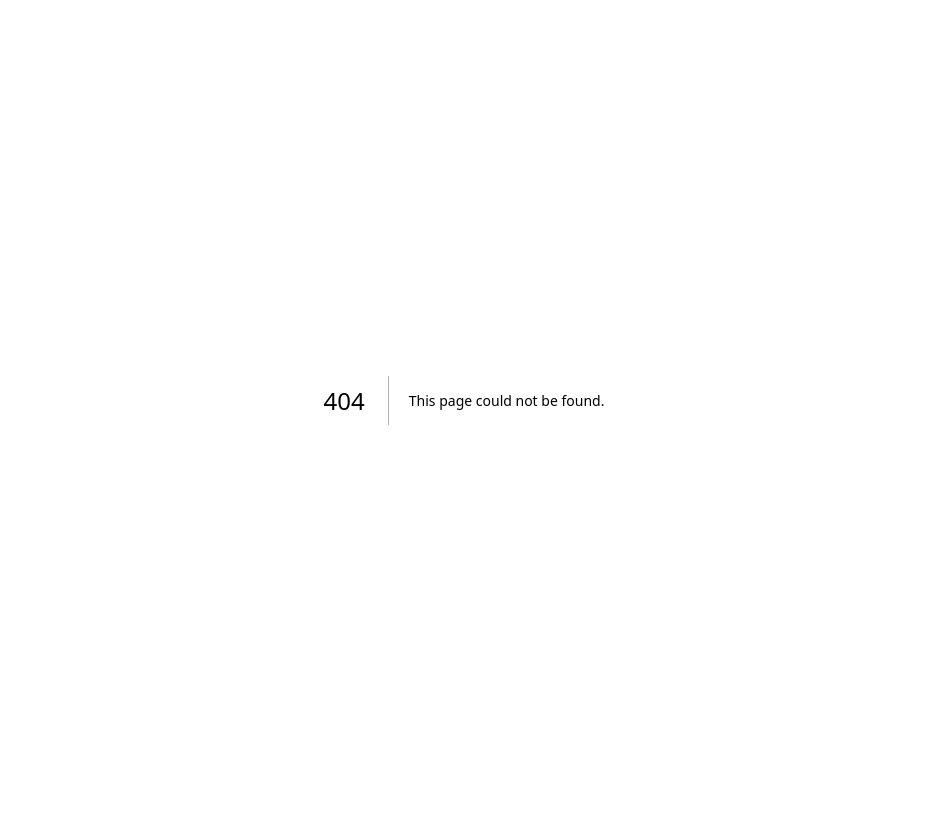
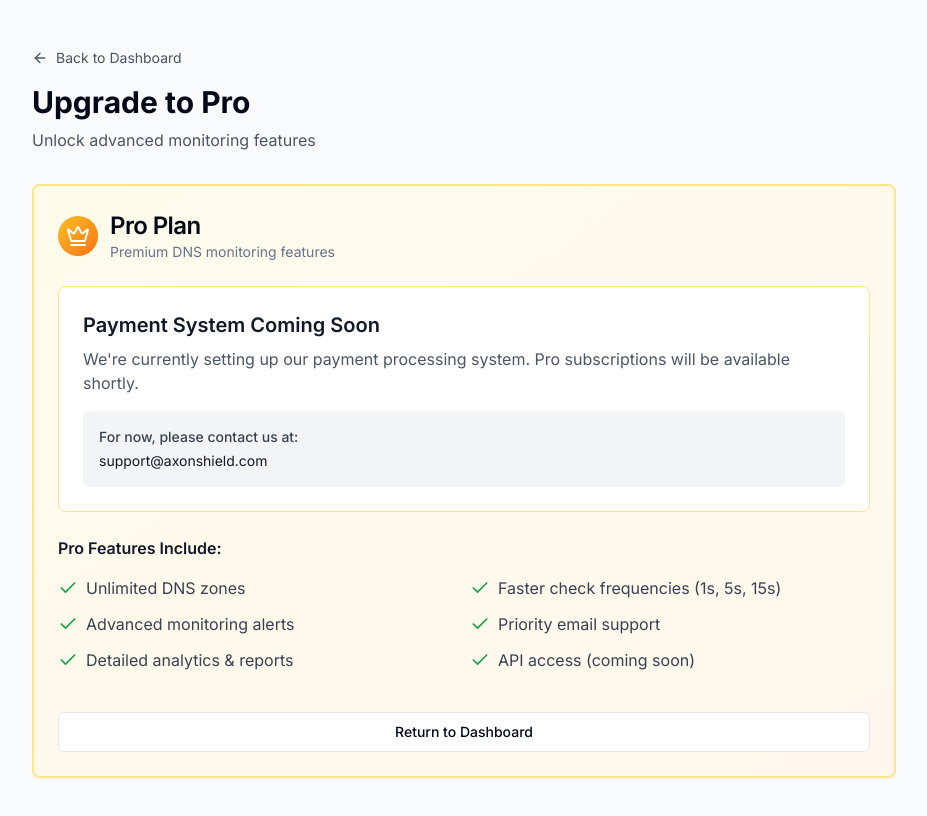
Before and after one commit to Axon-Shield/DNSWatcher, a Next.js app: page /upgrade in a window 1280 px wide. Before the commit this address had no page. Shown: the top 816 px of the page, without its empty margins (176-1103 px from the left). Built offline with nearby package versions, Linux system fonts and the light colour scheme.

Commit message:
feat(ui): consistent blue active state for cadence/time filters, hover tooltips on Pro features, upgrade page with coming soon, improved UX styling

```diff
--- /dev/null
+++ b/src/app/upgrade/page.tsx
@@ -0,0 +1,81 @@
+"use client";
+
+import { Card, CardContent, CardDescription, CardHeader, CardTitle } from "@/components/ui/card";
+import { Button } from "@/components/ui/button";
+import { Crown, ArrowLeft, Check } from "lucide-react";
+import Link from "next/link";
+
+export default function UpgradePage() {
+  return (
+    <div className="min-h-screen bg-gray-50">
+      <div className="max-w-4xl mx-auto py-12 px-4">
+        {/* Header */}
+        <div className="mb-8">
+          <Link href="/" className="inline-flex items-center text-sm text-gray-600 hover:text-gray-900 mb-4">
+            <ArrowLeft className="h-4 w-4 mr-2" />
+            Back to Dashboard
+          </Link>
+          <h1 className="text-3xl font-bold">Upgrade to Pro</h1>
+          <p className="text-gray-600 mt-2">Unlock advanced monitoring features</p>
+        </div>
+
+        {/* Coming Soon Card */}
+        <Card className="border-2 border-amber-200 bg-gradient-to-br from-amber-50 to-orange-50">
+          <CardHeader>
+            <div className="flex items-center space-x-3">
+              <div className="bg-gradient-to-br from-amber-400 to-orange-500 rounded-full p-2">
+                <Crown className="h-6 w-6 text-white" />
+              </div>
+              <div>
+                <CardTitle className="text-2xl">Pro Plan</CardTitle>
+                <CardDescription>Premium DNS monitoring features</CardDescription>
+              </div>
+            </div>
+          </CardHeader>
+          <CardContent className="space-y-6">
+            {/* Coming Soon Message */}
+            <div className="bg-white rounded-lg p-6 border border-amber-200">
+              <h3 className="text-xl font-semibold text-gray-900 mb-2">Payment System Coming Soon</h3>
+              <p className="text-gray-600 mb-4">
+                We're currently setting up our payment processing system. Pro subscriptions will be available shortly.
+              </p>
+              <div className="bg-gray-100 rounded-md p-4">
+                <p className="text-sm text-gray-700 font-medium">For now, please contact us at:</p>
+                <p className="text-sm text-gray-900 mt-1">support@axonshield.com</p>
+              </div>
+            </div>
+
+            {/* Features List */}
+            <div className="space-y-4">
+              <h4 className="font-semibold text-gray-900">Pro Features Include:</h4>
+              <div className="grid md:grid-cols-2 gap-3">
+                {[
+                  "Unlimited DNS zones",
+                  "Faster check frequencies (1s, 5s, 15s)",
+                  "Advanced monitoring alerts",
+                  "Priority email support",
+                  "Detailed analytics & reports",
+                  "API access (coming soon)"
+                ].map((feature, index) => (
+                  <div key={index} className="flex items-center space-x-2">
+                    <Check className="h-5 w-5 text-green-600 flex-shrink-0" />
+                    <span className="text-gray-700">{feature}</span>
+                  </div>
+                ))}
+              </div>
+            </div>
+
+            {/* Return Button */}
+            <div className="pt-4">
+              <Link href="/">
+                <Button className="w-full" variant="outline">
+                  Return to Dashboard
+                </Button>
+              </Link>
+            </div>
+          </CardContent>
+        </Card>
+      </div>
+    </div>
+  );
+}
--- a/src/components/user-dashboard.tsx
+++ b/src/components/user-dashboard.tsx
@@ -17,8 +17,10 @@
   Filter,
   TrendingUp,
   Settings,
-  Lock
+  Lock,
+  ArrowRight
 } from "lucide-react";
+import Link from "next/link";
 import { LineChart, Line, XAxis, YAxis, CartesianGrid, Tooltip, ResponsiveContainer, Dot } from 'recharts';
 import { format, subDays, subWeeks, subMonths, isWithinInterval } from 'date-fns';
 
@@ -230,9 +232,11 @@
           <Crown className="h-4 w-4" />
           <AlertDescription>
             You're on the free plan (1 DNS zone).
+            <Link href="/upgrade">
               <Button variant="link" className="p-0 h-auto ml-1">
                 Upgrade to Pro for unlimited monitoring
               </Button>
+            </Link>
           </AlertDescription>
         </Alert>
       )}
@@ -292,20 +296,18 @@
                   </div>
                 )}
               </div>
+              <div className="flex items-center space-x-3">
                 <div className="flex items-center space-x-2">
                   {allCadences.map((cadence) => {
                     const isSelectable = selectableCadences.includes(cadence);
                     const isActive = currentCadence === cadence;
                     const isProOnly = !isSelectable;
                     return (
+                      <div key={cadence} className="relative group">
                         <button
-                      key={cadence}
                           onClick={() => {
                             if (isSelectable && !updatingCadence) {
                               updateCadence(cadence);
-                        } else if (!updatingCadence) {
-                          // Show upgrade message
-                          alert('Upgrade to Pro to unlock faster check frequencies (30s, 15s, 1s)');
                             }
                           }}
                           disabled={updatingCadence || (!isSelectable)}
@@ -313,29 +315,49 @@
                             `relative h-12 w-16 rounded-md border-2 transition-all flex items-center justify-center text-sm font-medium ` +
                             (isSelectable
                               ? (isActive
-                              ? 'bg-black text-white border-black shadow-md'
+                                  ? 'bg-blue-600 text-white border-blue-600 shadow-md hover:bg-blue-700'
                                   : 'bg-white hover:bg-gray-50 border-gray-300 text-gray-900 hover:border-gray-400')
-                          : 'bg-gray-50 text-gray-400 border-gray-200 cursor-not-allowed opacity-75')
+                              : 'bg-gray-50 text-gray-400 border-gray-200 cursor-not-allowed opacity-75 hover:bg-gray-100')
                           }
                           aria-label={`Set cadence to ${formatCadence(cadence)}${isProOnly ? ' (Pro only)' : ''}`}
                         >
                           {/* Pro Badge - Top Right Corner */}
                           {isProOnly && (
-                        <div className="absolute -top-1.5 -right-1.5 bg-gradient-to-br from-amber-400 to-orange-500 rounded-full p-0.5 shadow-sm">
+                            <div className="absolute -top-1.5 -right-1.5 bg-gradient-to-br from-amber-400 to-orange-500 rounded-full p-0.5 shadow-sm z-10">
                               <Crown className="h-3 w-3 text-white" />
                             </div>
                           )}
                           <span>{formatCadence(cadence)}</span>
                         </button>
+                        {/* Hover Tooltip for Pro Only */}
+                        {isProOnly && (
+                          <div className="absolute z-20 hidden group-hover:block bottom-full left-1/2 transform -translate-x-1/2 mb-2">
+                            <div className="bg-gray-900 text-white text-xs rounded-md py-2 px-3 shadow-lg whitespace-nowrap">
+                              <div className="flex items-center space-x-1 mb-1">
+                                <Crown className="h-3 w-3 text-amber-400" />
+                                <span className="font-semibold">Pro Feature</span>
+                              </div>
+                              <p className="text-gray-300">Faster checks (30s, 15s, 1s) are available with Pro</p>
+                              <div className="absolute top-full left-1/2 transform -translate-x-1/2 -mt-1">
+                                <div className="border-4 border-transparent border-t-gray-900"></div>
+                              </div>
+                            </div>
+                          </div>
+                        )}
+                      </div>
                     );
                   })}
                 </div>
                 {!isPro && (
-                <div className="mt-3 text-xs text-amber-600 flex items-center space-x-1">
-                  <Crown className="h-3 w-3" />
-                  <span>Faster checks (30s, 15s, 1s) are available with Pro</span>
+                  <Link href="/upgrade">
+                    <Button size="sm" className="bg-gradient-to-r from-amber-500 to-orange-500 hover:from-amber-600 hover:to-orange-600 text-white shadow-sm">
+                      <Crown className="h-3.5 w-3.5 mr-1.5" />
+                      Upgrade Now
+                      <ArrowRight className="h-3.5 w-3.5 ml-1.5" />
+                    </Button>
+                  </Link>
+                )}
               </div>
-              )}
             </div>
           </div>
         </CardContent>
```
Lines whose indentation alone changed are shown as unchanged.
